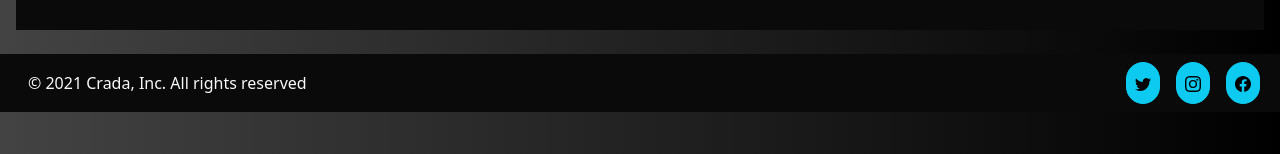
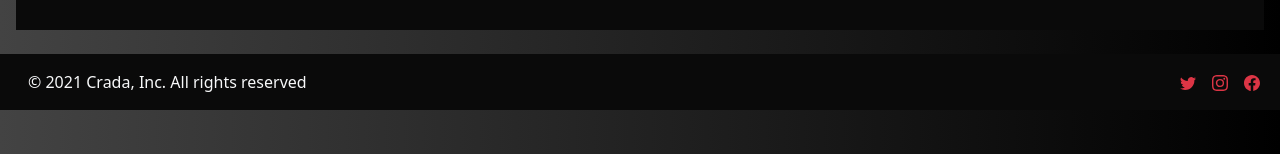
Before and after one commit to crada2/crada-chill-front, a React (Create React App) app: page / in a window 1280 px wide. Shown: the part 490-644 px from the top of the page. Built offline with nearby package versions, Linux system fonts and the light colour scheme.

Commit message:
other colors icons

```diff
--- a/package.json
+++ b/package.json
@@ -10,6 +10,7 @@
     "react": "^17.0.2",
     "react-dom": "^17.0.2",
     "react-icons": "^4.3.1",
+    "react-router-dom": "^6.2.1",
     "react-scripts": "5.0.0",
     "web-vitals": "^2.1.4"
   },
--- a/src/components/Footer.js
+++ b/src/components/Footer.js
@@ -11,13 +11,13 @@ const Footer = () => {
           © 2021 Crada, Inc. All rights reserved
         </p>
         <div className="d-flex flex-row-reverse">
-          <a class="p-2 m-2 btn btn-info rounded-pill">
+          <a class="p-2 btn-outline-danger rounded-circle">
             <BsFacebook />
           </a>
-          <a class="p-2 m-2 btn btn-info rounded-pill">
+          <a class="p-2 btn-outline-danger rounded-circle">
             <BsInstagram />
           </a>
-          <a class="p-2 m-2 btn btn-info rounded-pill">
+          <a class="p-2 btn-outline-danger rounded-circle">
             <BsTwitter />
           </a>
         </div>
```
Also changed, not shown: 1 other file (tests, documents, lock files or other folders).
